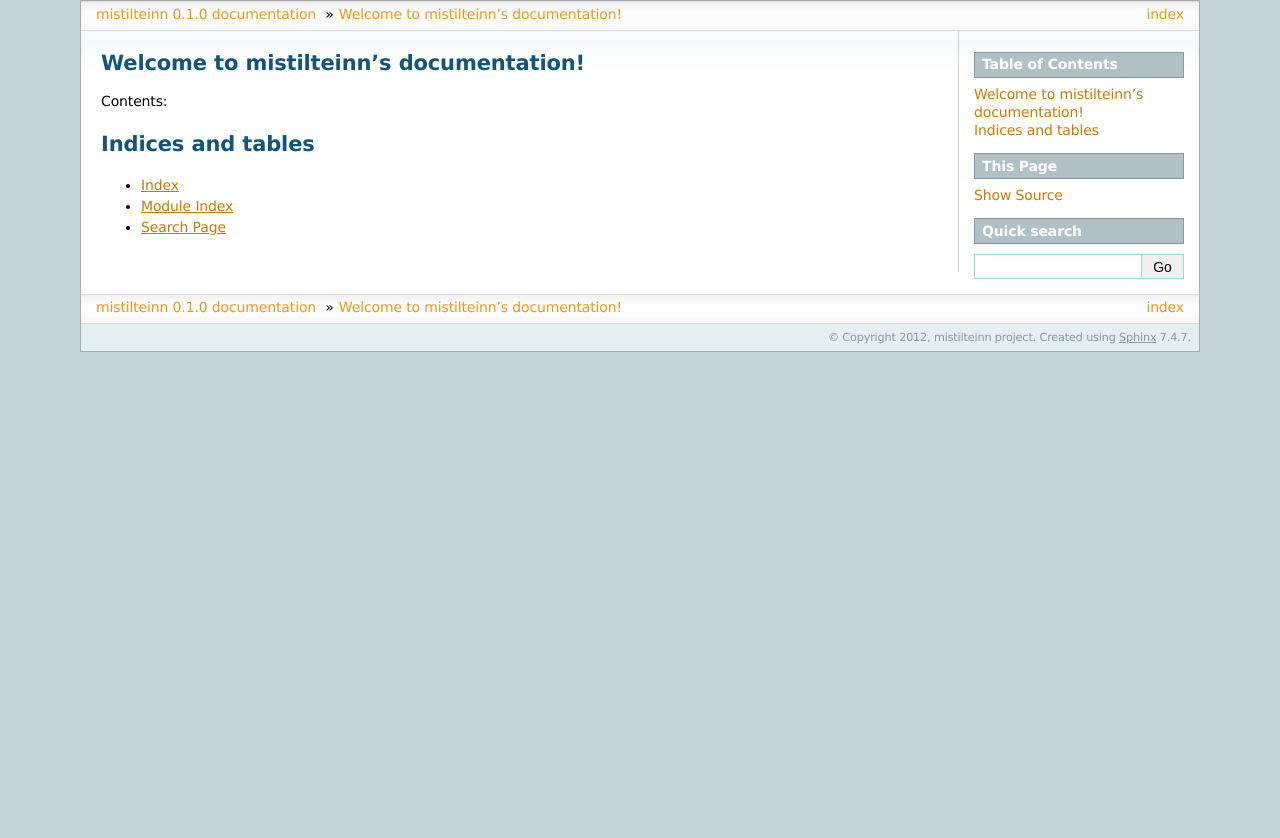
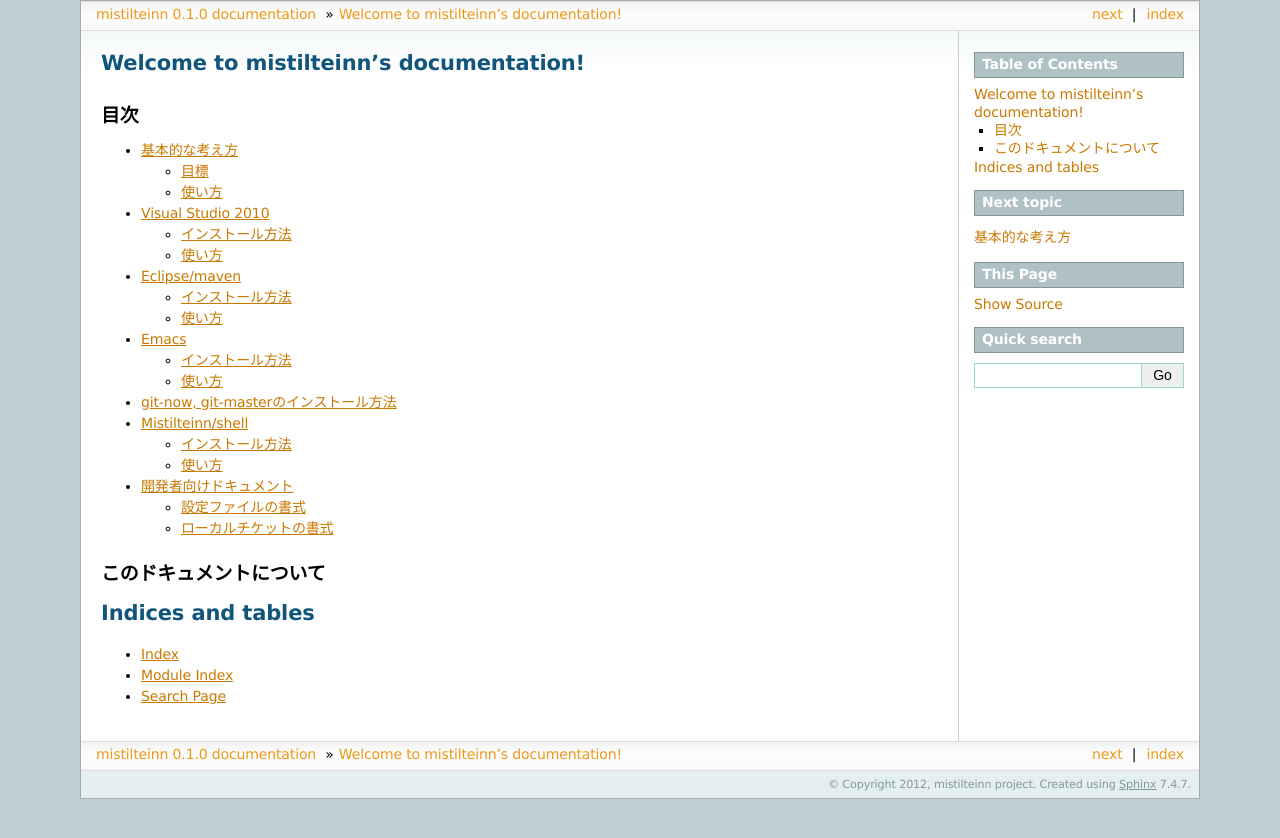
Before and after one commit to mistilteinn/manual, a Sphinx documentation site: the page built from source/index.rst, in a window 1280 px wide. Shown: the top 838 px of the page. Built offline with Sphinx 7.4.7, drawn with Linux system fonts in a browser that asks for light colours.

Commit message:
目次作成

```diff
--- /dev/null
+++ b/source/eclipse.rst
@@ -0,0 +1,8 @@
+Eclipse/maven
+==============================
+
+インストール方法
+------------------------------
+
+使い方
+------------------------------
--- /dev/null
+++ b/source/emacs.rst
@@ -0,0 +1,8 @@
+Emacs
+==============================
+
+インストール方法
+------------------------------
+
+使い方
+------------------------------
--- /dev/null
+++ b/source/git-tools.rst
@@ -0,0 +1,2 @@
+git-now, git-masterのインストール方法
+============================================================
--- a/source/index.rst
+++ b/source/index.rst
@@ -6,10 +6,23 @@
 Welcome to mistilteinn's documentation!
 =======================================
 
-Contents:
+目次
+------------------------------
 
 .. toctree::
    :maxdepth: 2
+
+   overview
+   visualstudio
+   eclipse
+   emacs
+   git-tools
+   shell
+   spec
+
+このドキュメントについて
+------------------------------
+
 
 
 
--- /dev/null
+++ b/source/overview.rst
@@ -0,0 +1,36 @@
+基本的な考え方
+==============================
+
+.. image:: images/overview.png
+
+目標
+------------------------------
+
+
+
+使い方
+------------------------------
+
+チケットを選ぶ
+^^^^^^^^^^^^^^^^^^^^^^^^^^^^^^
+
+一覧から作業するチケットを選びます。
+
+チケットリストのソースとしては、
+
+ * ローカルファイル
+ * Redmine
+ * GithubのIssue
+
+に対応しています。
+
+チケットを選択すると、チケット番号に対応したブランチが作成されます。
+
+nowコミット
+^^^^^^^^^^^^^^^^^^^^^^^^^^^^^^
+
+fixup
+^^^^^^^^^^^^^^^^^^^^^^^^^^^^^^
+
+masterize
+^^^^^^^^^^^^^^^^^^^^^^^^^^^^^^
--- /dev/null
+++ b/source/shell.rst
@@ -0,0 +1,8 @@
+Mistilteinn/shell
+==============================
+
+インストール方法
+------------------------------
+
+使い方
+------------------------------
--- /dev/null
+++ b/source/spec.rst
@@ -0,0 +1,8 @@
+開発者向けドキュメント
+==============================
+
+設定ファイルの書式
+------------------------------
+
+ローカルチケットの書式
+------------------------------
--- /dev/null
+++ b/source/visualstudio.rst
@@ -0,0 +1,8 @@
+Visual Studio 2010
+==============================
+
+インストール方法
+------------------------------
+
+使い方
+------------------------------
```
Also changed, not shown: source/images/overview.png (added), 2 other files.
